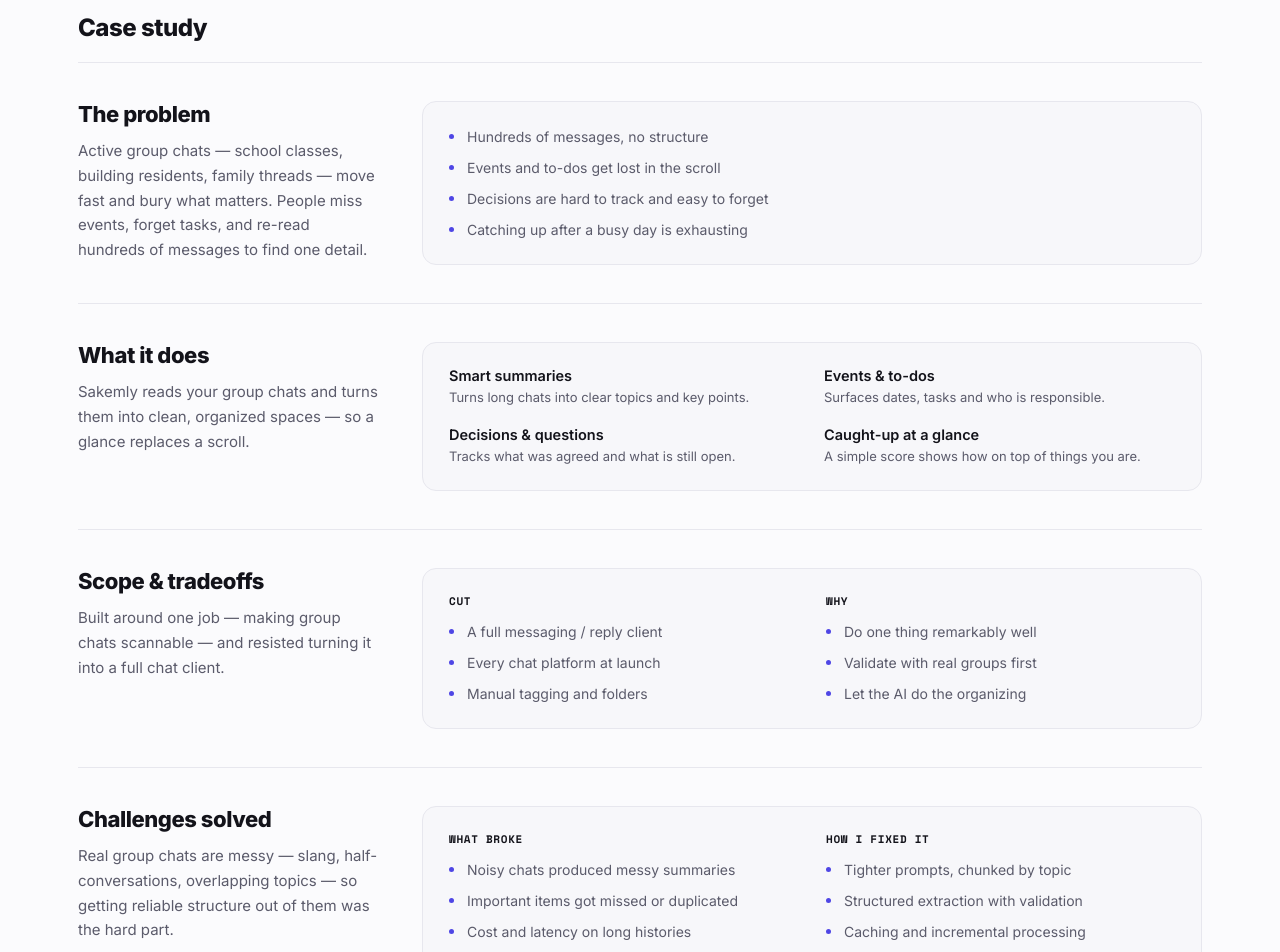
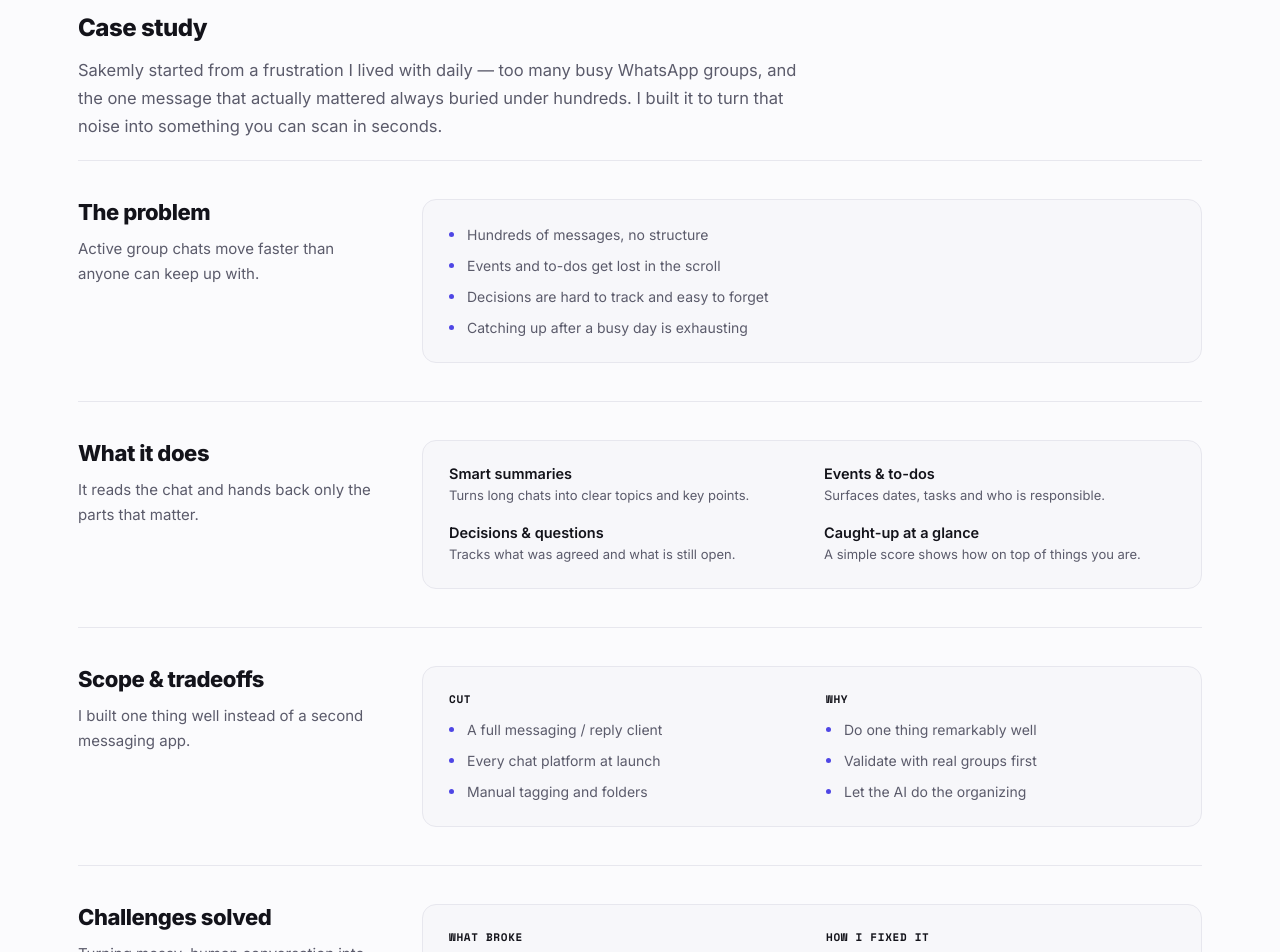
Before and after one commit to tomereps/portfolio, a React (Vite) app: page /work/sakemly in a window 1280 px wide. Shown: the part 660-1612 px from the top of the page. Built offline with nearby package versions, Linux system fonts and the light colour scheme.

Commit message:
Tighten section leads to single framing sentences

```diff
--- a/src/data/projects.js
+++ b/src/data/projects.js
@@ -27,6 +27,8 @@ export const shipped = [
     caseStudy: {
       intro:
         'Stents.ai carries a creator from written brief to a consistent storyboard and video, node by node.',
+      overview:
+        'This one is personal: after sixteen years as a compositor and colorist, I knew exactly where creative production breaks down. Stents.ai is my answer — an AI pipeline built solo, node by node, that takes a project from brief to consistent storyboard and video without the tool-juggling.',
       meta: [
         { label: 'My role', value: 'Product Builder' },
         { label: 'Team', value: 'Solo Project' },
@@ -37,7 +39,7 @@ export const shipped = [
         {
           num: '01',
           label: 'The problem',
-          lead: 'Creative teams waste hours jumping between tools, struggling to keep consistency across text, images, storyboard and video.',
+          lead: 'The hard part was never any single step — it was holding the whole pipeline together.',
           bullets: [
             'Too many disconnected tools',
             'Inconsistency in characters and shots',
@@ -48,7 +50,7 @@ export const shipped = [
         {
           num: '02',
           label: 'What it does',
-          lead: 'A node-based production platform that connects the entire creative workflow — from brief to final cut.',
+          lead: 'One connected workflow, from the first brief to the final cut.',
           features: [
             { title: 'Visual workflow', desc: 'Node-by-node production pipeline.' },
             { title: 'Consistency engine', desc: 'Characters, style and scenes stay consistent.' },
@@ -59,7 +61,7 @@ export const shipped = [
         {
           num: '03',
           label: 'Scope & tradeoffs',
-          lead: 'Focused on a clean, flexible core. Cut complex timeline and editing features to ship faster and validate with real users.',
+          lead: 'I kept the core sharp by saying no to the obvious-but-distracting features.',
           columns: [
             {
               title: 'Cut',
@@ -78,7 +80,7 @@ export const shipped = [
         {
           num: '04',
           label: 'Challenges solved',
-          lead: 'Early AI outputs were inconsistent and unpredictable. Workflows got messy as projects scaled.',
+          lead: 'Raw AI output is unpredictable — most of the work was making it consistent.',
           columns: [
             {
               title: 'What broke',
@@ -103,7 +105,7 @@ export const shipped = [
         {
           num: '05',
           label: 'Where it stands',
-          lead: 'From brief to consistent storyboard and video — and still growing.',
+          lead: 'Live, in use, and still moving.',
           features: [
             { title: 'Live', desc: 'stents.ai is live and used in real projects.' },
             { title: 'Growing', desc: 'New features and models added regularly.' },
@@ -130,6 +132,8 @@ export const shipped = [
     caseStudy: {
       intro:
         'Sakemly turns the noise of busy WhatsApp groups into structured, searchable knowledge — every event, to-do and decision, without the scroll.',
+      overview:
+        'Sakemly started from a frustration I lived with daily — too many busy WhatsApp groups, and the one message that actually mattered always buried under hundreds. I built it to turn that noise into something you can scan in seconds.',
       meta: [
         { label: 'My role', value: 'Product Builder' },
         { label: 'Team', value: 'Solo Project' },
@@ -140,7 +144,7 @@ export const shipped = [
         {
           num: '01',
           label: 'The problem',
-          lead: 'Active group chats — school classes, building residents, family threads — move fast and bury what matters. People miss events, forget tasks, and re-read hundreds of messages to find one detail.',
+          lead: 'Active group chats move faster than anyone can keep up with.',
           bullets: [
             'Hundreds of messages, no structure',
             'Events and to-dos get lost in the scroll',
@@ -151,7 +155,7 @@ export const shipped = [
         {
           num: '02',
           label: 'What it does',
-          lead: 'Sakemly reads your group chats and turns them into clean, organized spaces — so a glance replaces a scroll.',
+          lead: 'It reads the chat and hands back only the parts that matter.',
           features: [
             { title: 'Smart summaries', desc: 'Turns long chats into clear topics and key points.' },
             { title: 'Events & to-dos', desc: 'Surfaces dates, tasks and who is responsible.' },
@@ -162,7 +166,7 @@ export const shipped = [
         {
           num: '03',
           label: 'Scope & tradeoffs',
-          lead: 'Built around one job — making group chats scannable — and resisted turning it into a full chat client.',
+          lead: 'I built one thing well instead of a second messaging app.',
           columns: [
             {
               title: 'Cut',
@@ -177,7 +181,7 @@ export const shipped = [
         {
           num: '04',
           label: 'Challenges solved',
-          lead: 'Real group chats are messy — slang, half-conversations, overlapping topics — so getting reliable structure out of them was the hard part.',
+          lead: 'Turning messy, human conversation into reliable structure was the hard part.',
           columns: [
             {
               title: 'What broke',
@@ -192,7 +196,7 @@ export const shipped = [
         {
           num: '05',
           label: 'Where it stands',
-          lead: 'Live, with real groups using it day to day.',
+          lead: "Shipped, and part of people's daily routine.",
           features: [
             { title: 'Live', desc: 'Shipped on iOS and Android, used by real groups.' },
             { title: 'Recurring use', desc: 'People come back to stay caught up.' },
--- a/src/pages/CaseStudy.css
+++ b/src/pages/CaseStudy.css
@@ -41,6 +41,14 @@
   letter-spacing: -0.02em;
   color: var(--ink);
   margin: 44px 0 0;
+}
+
+.case__overview {
+  font-size: 16.5px;
+  line-height: 1.7;
+  color: var(--sub);
+  max-width: 720px;
+  margin: 14px 0 0;
 }
 
 .case__title {
--- a/src/pages/CaseStudy.jsx
+++ b/src/pages/CaseStudy.jsx
@@ -132,6 +132,7 @@ export default function CaseStudy() {
       </div>
 
       <h2 className="case__deep-title">Case study</h2>
+      {cs.overview && <p className="case__overview">{cs.overview}</p>}
 
       <div className="case__sections">
         {cs.sections.map((s) => (
```
